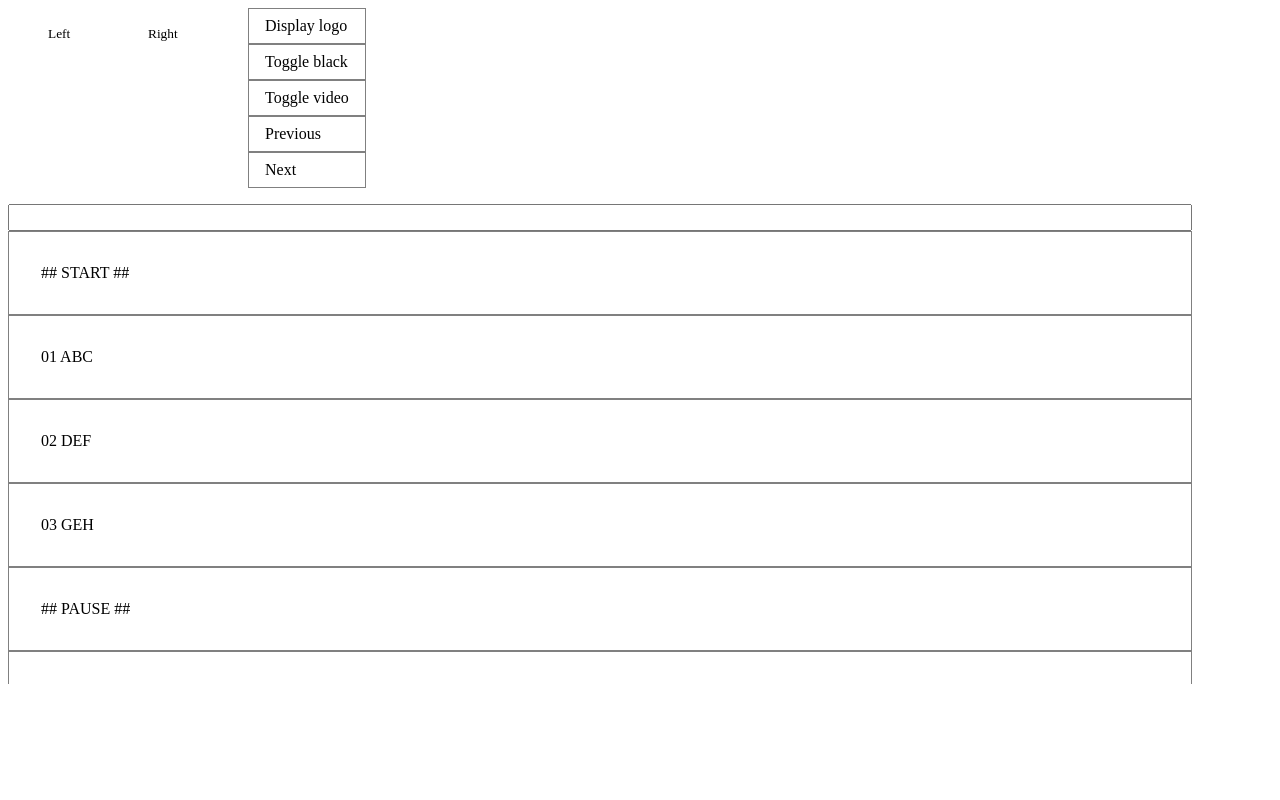
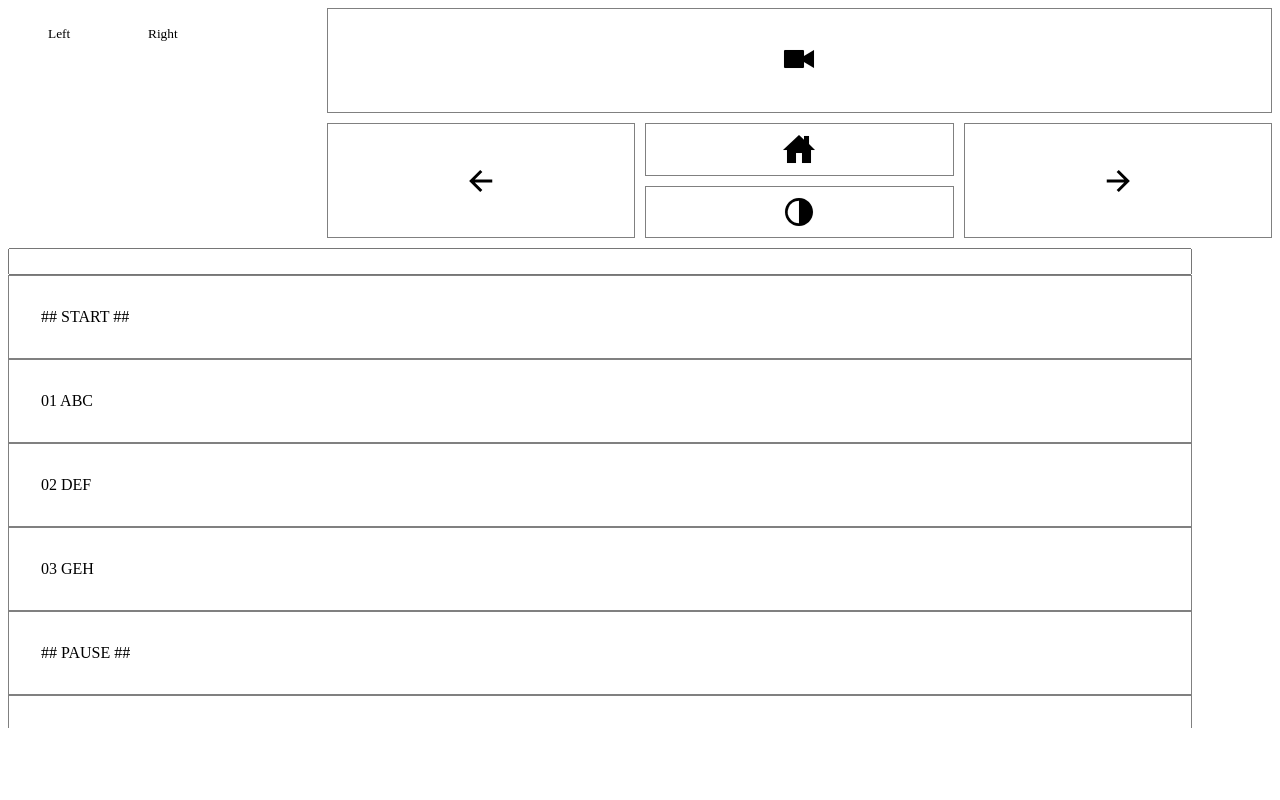
Before and after one commit to AkaBlas/presentation-tool, a website: page controller.html in a window 1280 px wide. Drawn offline with nearby package versions, Linux system fonts and the light colour scheme; files that its build step writes are made by us from their sources; no server answers; files whose address does not match are found by name.

Commit message:
Replace fast-actions with big icon buttons on controller view

```diff
--- a/controller.html
+++ b/controller.html
@@ -45,8 +45,8 @@
             targetEle = targetEle.parent();
           }
           if (targetEle.attr("id")) {
-            $("li").removeClass("active next");
-            targetEle.addClass("active visited");
+            $("li").removeClass("ac-active ac-next");
+            targetEle.addClass("ac-active ac-visited");
             let nextEle = targetEle.next("li");
             if (!nextEle.attr("id")) {
               if (nextEle.children().length > 0) {
@@ -60,13 +60,20 @@
                 nextEle = targetEle.parent().parent().next("li");
               }
             }
-            nextEle.addClass("next");
+            nextEle.addClass("ac-next");
             console.log("Emit: ", targetEle.attr("id"));
             socket.emit("slideCommand", targetEle.attr("id"));
           }
         });
 
         $("ul#fast-list").click((e) => {
+          let targetEle = $(e.target);
+          if (targetEle.attr("id")) {
+            socket.emit("slideCommand", targetEle.attr("id"));
+          }
+        });
+
+        $("#gr").click((e) => {
           let targetEle = $(e.target);
           if (targetEle.attr("id")) {
             socket.emit("slideCommand", targetEle.attr("id"));
@@ -84,7 +91,26 @@
     </script>
   </head>
   <body>
-    <section class="top">
+    <div class="grid" id="gr">
+      <div class="control special">
+        <div id="play">
+          <ion-icon name="videocam-sharp" aria-hidden="true"></ion-icon>
+        </div>
+
+      </div>
+      <div class="control prev" id="prev">
+        <ion-icon name="arrow-back-sharp" aria-label="Previous"></ion-icon>
+      </div>
+      <div class="control next" id="next">
+        <ion-icon name="arrow-forward-sharp" aria-label="Next"></ion-icon>
+      </div>
+      <div class="control start" id="start">
+        <ion-icon name="home-sharp" aria-label="Back to Start"></ion-icon>
+      </div>
+      <div class="control black" id="black">
+        <ion-icon name="contrast-sharp" aria-label="Toggle black"></ion-icon>
+      </div>
+
       <section id="log">
         <ul id="messages_left">
           <small>Left</small>
@@ -93,16 +119,7 @@
           <small>Right</small>
         </ul>
       </section>
-      <section class="fast">
-        <ul id="fast-list">
-          <li id="logo">Display logo</li>
-          <li id="black">Toggle black</li>
-          <li id="play">Toggle video</li>
-          <li id="prev">Previous</li>
-          <li id="next">Next</li>
-        </ul>
-      </section>
-    </section>
+
       <section class="actions">
         <form><input id="m" /></form>
         <ul id="list">
@@ -123,5 +140,9 @@
           <li id="end">## END ##</li>
         </ul>
       </section>
+
+    </div>
+    <script type="module" src="https://unpkg.com/ionicons@7.1.0/dist/ionicons/ionicons.esm.js"></script>
+    <script nomodule src="https://unpkg.com/ionicons@7.1.0/dist/ionicons/ionicons.js"></script>
   </body>
 </html>
--- a/slides/css/controller.css
+++ b/slides/css/controller.css
@@ -2,17 +2,56 @@ body {
   display: flex;
   flex-direction: column;
 }
-.top {
+.grid {
+  display: grid;
+  gap: 10px;
+  grid-template-columns: repeat(4, 1fr);
+  grid-template-rows: 2fr 1fr 1fr 3fr;
+  width: 100%;
+  height: 90vh;
+}
+.control {
+  border: 1px solid gray;
   display: flex;
+  justify-content: center;
+  align-items: center;
+}
+.control.special {
+  grid-column: 2/5;
+  grid-row: 1;
+}
+.control.prev {
+  grid-column: 2;
+  grid-row: 2/4;
+}
+.control.next {
+  grid-column: 4;
+  grid-row: 2/4;
+}
+.control.start {
+  grid-column: 3;
+  grid-row: 2;
+}
+.control.black {
+  grid-column: 3;
+  grid-row: 3;
+}
+ion-icon {
+  width: 32px;
+  height: 32px;
+  pointer-events: none;
 }
 #log {
+  grid-column: 1;
+  grid-row: 1/4;
   display: flex;
-  height: 150px;
 }
 #log ul {
   width: 60px;
 }
 .actions {
+  grid-column: 1/5;
+  grid-row: 4;
   height: 60vh;
   overflow-y: scroll;
   padding-right: 5rem;
@@ -36,20 +75,12 @@ li > ul {
   border: 1px solid gray;
   padding: 2rem;
 }
-#fast-list {
-	margin: 0;
-	margin-bottom: 1rem;
-}
-#fast-list li {
-  border: 1px solid gray;
-  padding: 0.5rem 1rem;
-}
-.visited {
+.ac-visited {
   background-color: darkgrey;
 }
-.active {
+.ac-active {
   background-color: mediumseagreen;
 }
-.next {
+.ac-next {
   background-color: goldenrod;
 }
```
Lines whose indentation alone changed are shown as unchanged.
